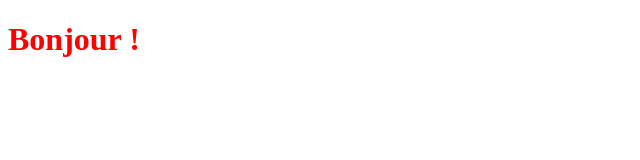
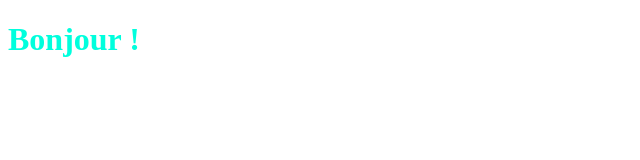
Before and after one commit to edevars45/entr-github, a plain HTML site: page index.html in a window 1280 px wide. Shown: the whole page, without its empty margins (0-640 px from the left). Drawn offline with Linux system fonts and the light colour scheme.

Commit message:
Modifier la couleur du h1 en rgb(0, 255, 221)

```diff
--- a/css/style.css
+++ b/css/style.css
@@ -1,3 +1,3 @@
 h1{
-    color: red;
+    color:rgb(0, 255, 221);
 }
```
